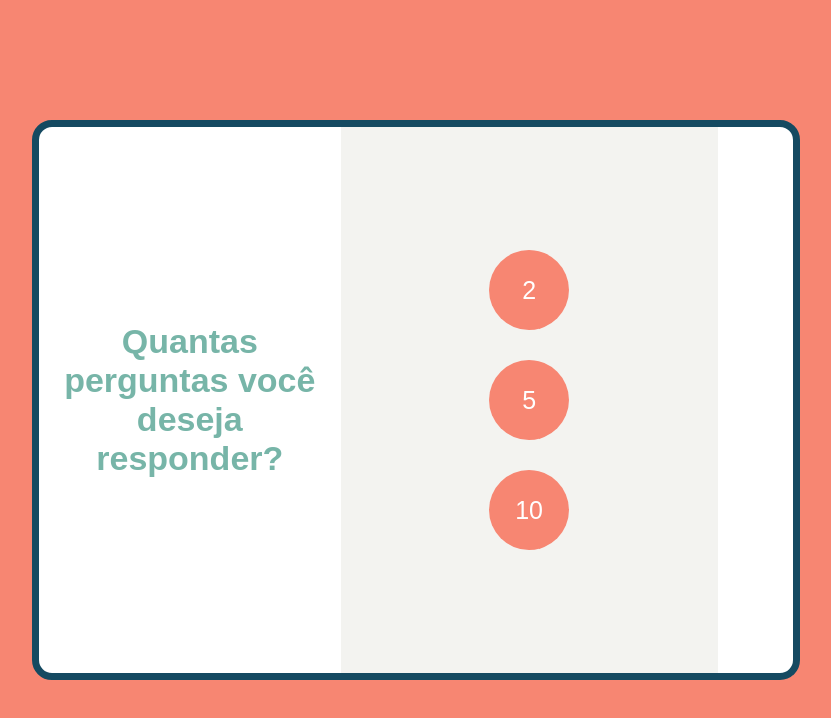
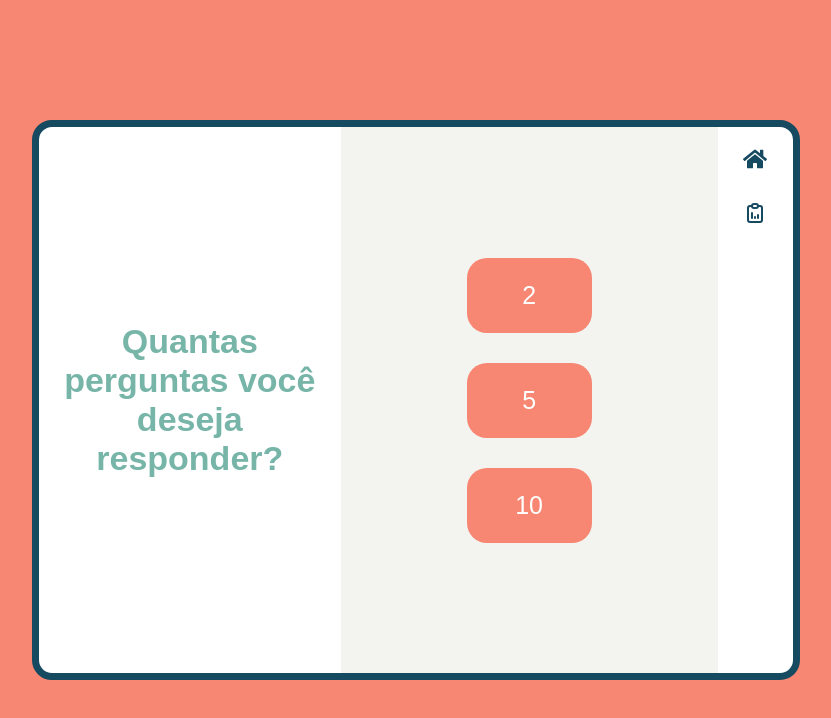
Before and after one commit to anacperdigao/Jogo-Quest, a React (Create React App) app: page / in a window 1280 px wide. Shown: the top 718 px of the page, without its empty margins (224-1055 px from the left). Built offline with nearby package versions, Linux system fonts and the light colour scheme.

Commit message:
Criação de componentes

```diff
--- a/package.json
+++ b/package.json
@@ -8,6 +8,7 @@
     "@testing-library/user-event": "^13.5.0",
     "react": "^18.2.0",
     "react-dom": "^18.2.0",
+    "react-icons": "^4.4.0",
     "react-scripts": "5.0.1",
     "styled-components": "^5.3.6",
     "web-vitals": "^2.1.4"
--- a/public/index.html
+++ b/public/index.html
@@ -5,39 +5,14 @@
     <link rel="icon" href="%PUBLIC_URL%/favicon.ico" />
     <meta name="viewport" content="width=device-width, initial-scale=1" />
     <meta name="theme-color" content="#000000" />
-    <meta
-      name="description"
-      content="Web site created using create-react-app"
-    />
-    <link rel="apple-touch-icon" href="%PUBLIC_URL%/logo192.png" />
-    <!--
-      manifest.json provides metadata used when your web app is installed on a
-      user's mobile device or desktop. See https://developers.google.com/web/fundamentals/web-app-manifest/
-    -->
-    <link rel="manifest" href="%PUBLIC_URL%/manifest.json" />
-    <!--
-      Notice the use of %PUBLIC_URL% in the tags above.
-      It will be replaced with the URL of the `public` folder during the build.
-      Only files inside the `public` folder can be referenced from the HTML.
+    <meta name="description" content="Web site created using create-react-app" />
 
-      Unlike "/favicon.ico" or "favicon.ico", "%PUBLIC_URL%/favicon.ico" will
-      work correctly both with client-side routing and a non-root public URL.
-      Learn how to configure a non-root public URL by running `npm run build`.
-    -->
-    <title>React App</title>
+    <title>Quest Game</title>
+
   </head>
   <body>
     <noscript>You need to enable JavaScript to run this app.</noscript>
     <div id="root"></div>
-    <!--
-      This HTML file is a template.
-      If you open it directly in the browser, you will see an empty page.
 
-      You can add webfonts, meta tags, or analytics to this file.
-      The build step will place the bundled scripts into the <body> tag.
-
-      To begin the development, run `npm start` or `yarn start`.
-      To create a production bundle, use `npm run build` or `yarn build`.
-    -->
   </body>
 </html>
--- a/src/Components/Botao/style.js
+++ b/src/Components/Botao/style.js
@@ -6,10 +6,10 @@ export const BotaoPrincipal = styled.button`
     padding: 10px;
     background-color: ${rosa};
     border: none;
-    width: 80px;
-    height: 80px;
+    width: 5em;
+    height: 3em;
     color: white;
-    border-radius: 50%;
+    border-radius: 20px;
     font-size: 25px;
     cursor: pointer;
 
--- /dev/null
+++ b/src/Components/ContainerAuxiliar/index.jsx
@@ -0,0 +1,13 @@
+import React from 'react';
+import * as S from "./style.js"
+
+const ContainerAuxiliar = () => {
+    return(
+        <S.IconesAuxiliares>
+            <S.HomeIcon />
+            <S.ReportAnalyticsIcon />
+        </S.IconesAuxiliares>
+    )
+};
+
+export default ContainerAuxiliar;
--- /dev/null
+++ b/src/Components/ContainerAuxiliar/style.js
@@ -0,0 +1,34 @@
+import styled from 'styled-components';
+import { FaHome } from 'react-icons/fa';
+import { TbReportAnalytics } from "react-icons/tb"
+import { azulEscuro } from "../UI/variaveis";
+
+
+export const IconesAuxiliares = styled.div`
+    display: flex;
+    flex-direction: column;
+    align-items: center;
+    padding: 20px 10px;
+    gap: 30px;
+`
+
+export const HomeIcon = styled(FaHome)`
+    color: ${azulEscuro};
+    font-size: 24px;
+    cursor: pointer;
+
+    :hover{
+        transform: scale(1.1)
+    }
+`
+
+
+export const ReportAnalyticsIcon = styled(TbReportAnalytics)`
+    color: ${azulEscuro};
+    font-size: 24px;
+    cursor: pointer;
+
+    :hover{
+        transform: scale(1.1)
+    }
+`
--- a/src/Components/ContainerDireita/index.jsx
+++ b/src/Components/ContainerDireita/index.jsx
@@ -1,14 +1,27 @@
-import React from 'react';
+import React, { useState } from 'react';
 import Botao from '../Botao/index.jsx';
 import * as S from "./style.js"
 
 const ContainerDireita = () => {
+
+    const [aoClicarQuantidade, setAoClicarQuantidade] = useState(true);
+
     return(
-        <S.ContainerDireitaPerguntas>
-            <Botao texto = "2" />
-            <Botao texto = "5" />
-            <Botao texto = "10" />
-        </S.ContainerDireitaPerguntas>
+        <>
+            {aoClicarQuantidade
+            ?
+            <S.ContainerQuantPerguntas>
+                <Botao onClick = {aoClicarQuantidade} texto = "2" />
+                <Botao onClick = {aoClicarQuantidade} texto = "5" />
+                <Botao onClick = {aoClicarQuantidade} texto = "10" />
+            </S.ContainerQuantPerguntas>
+            :
+            <S.ContainerComecar>
+                <Botao texto = "START" />
+                <Botao texto = "CANCEL" />
+            </S.ContainerComecar>
+        }
+        </>
     )
 };
 
--- a/src/Components/ContainerDireita/style.js
+++ b/src/Components/ContainerDireita/style.js
@@ -2,7 +2,7 @@ import styled from 'styled-components';
 import { cinzaClaro } from '../UI/variaveis';
 
 
-export const ContainerDireitaPerguntas = styled.div`
+export const ContainerQuantPerguntas = styled.div`
     display: flex;
     flex-direction: column;
     align-items: center;
@@ -11,3 +11,6 @@ export const ContainerDireitaPerguntas = styled.div`
     background-color: ${cinzaClaro};
     gap: 30px;
 `;
+
+export const ContainerComecar = styled(ContainerQuantPerguntas)`
+`;
--- a/src/Components/ContainerGeral/index.jsx
+++ b/src/Components/ContainerGeral/index.jsx
@@ -1,4 +1,5 @@
 import React from 'react';
+import ContainerAuxiliar from '../ContainerAuxiliar/index.jsx';
 import ContainerDireita from '../ContainerDireita/index.jsx';
 import ContainerEsquerda from '../ContainerEsquerda/index.jsx';
 import * as S from "./style.js"
@@ -8,7 +9,7 @@ const ContainerGeral = () => {
         <S.ContainerTotal>
             <ContainerEsquerda />
             <ContainerDireita />
-            <section className='container__auxiliar'></section>
+            <ContainerAuxiliar />
         </S.ContainerTotal>
     )
 };
```
Also changed, not shown: 1 other file (tests, documents, lock files or other folders).
